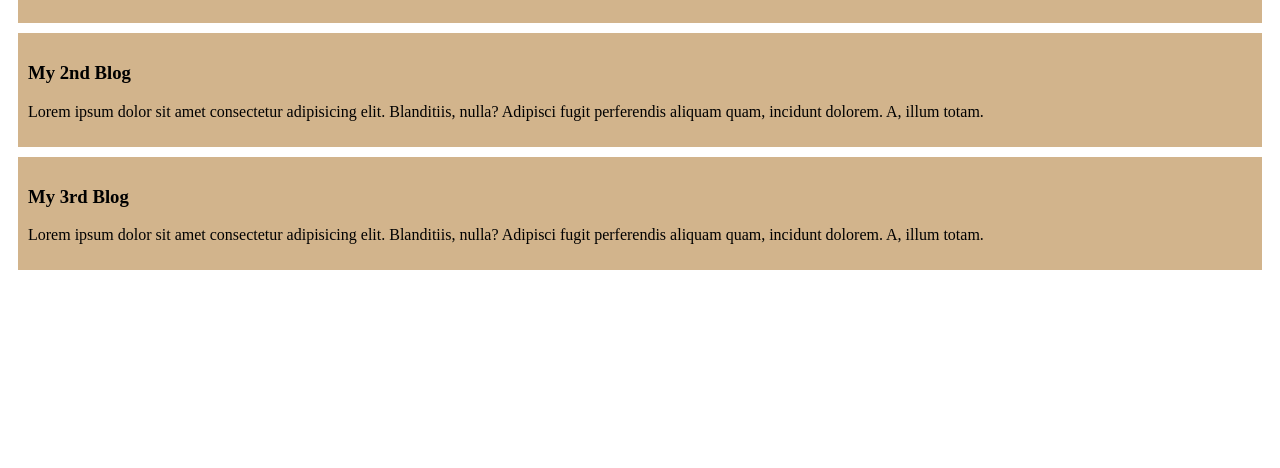
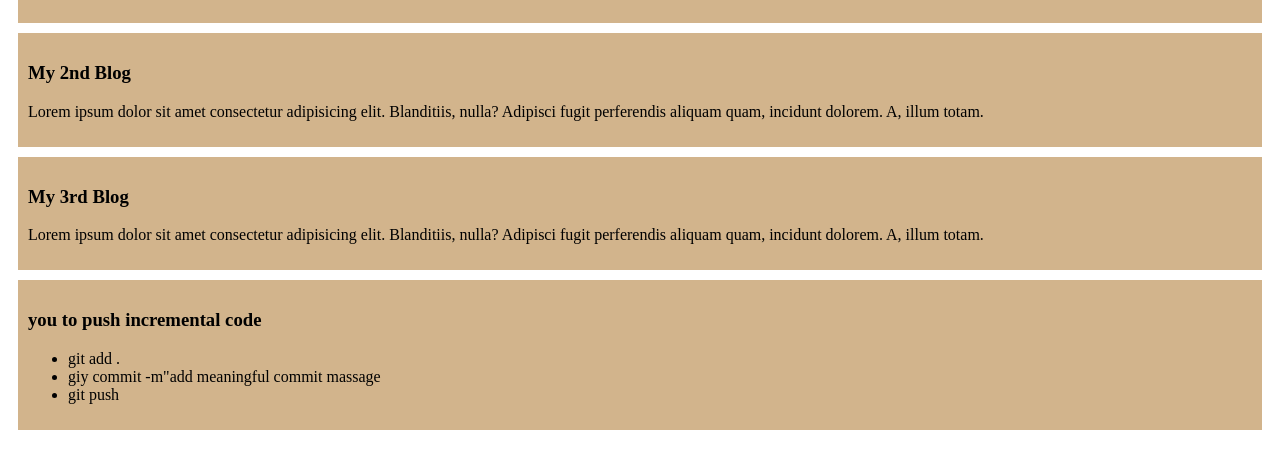
Before and after one commit to Sefat-Ullah-Fahad/my-first-website, a plain HTML site: page index.html in a window 1280 px wide. Shown: the part 100-568 px from the top of the page. Drawn offline with Linux system fonts and the light colour scheme.

Commit message:
added a list to push code

```diff
--- a/index.html
+++ b/index.html
@@ -19,5 +19,13 @@
         <h3>My 3rd Blog</h3>
         <p>Lorem ipsum dolor sit amet consectetur adipisicing elit. Blanditiis, nulla? Adipisci fugit perferendis aliquam quam, incidunt dolorem. A, illum totam.</p>
     </div>
+    <div>
+        <h3>you to push incremental code</h3>
+        <ul>
+            <li>git add .</li>
+            <li>giy commit -m"add meaningful commit massage</li>
+            <li>git push</li>
+        </ul>
+    </div>
 </body>
 </html>
```
